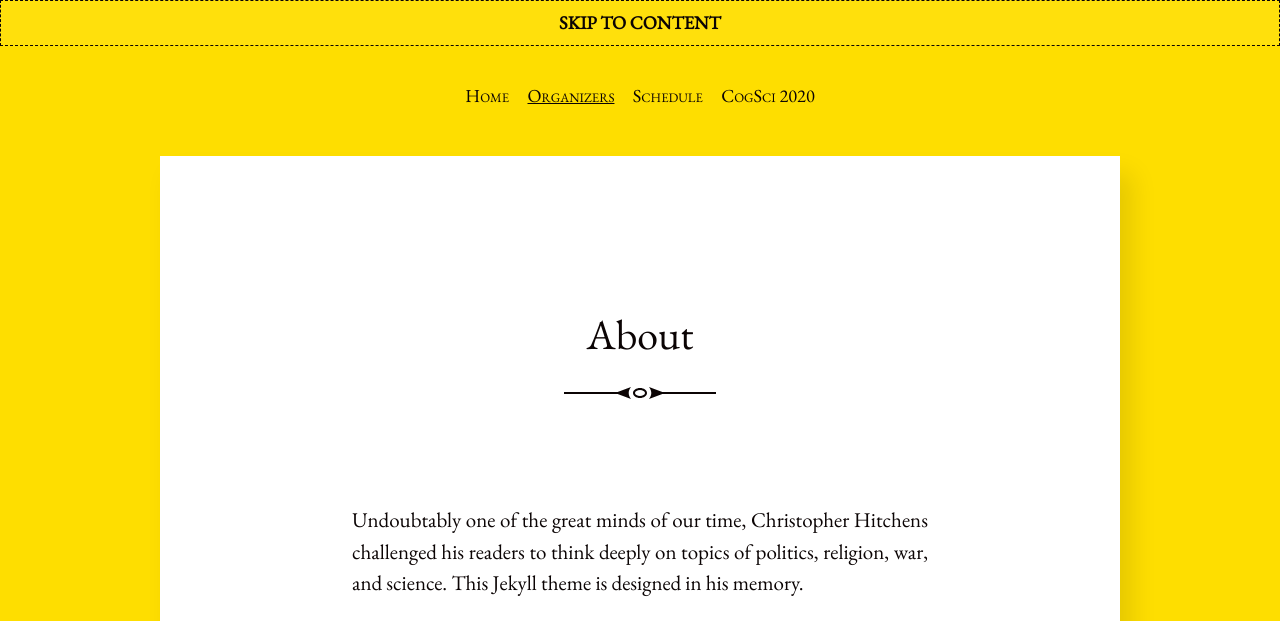
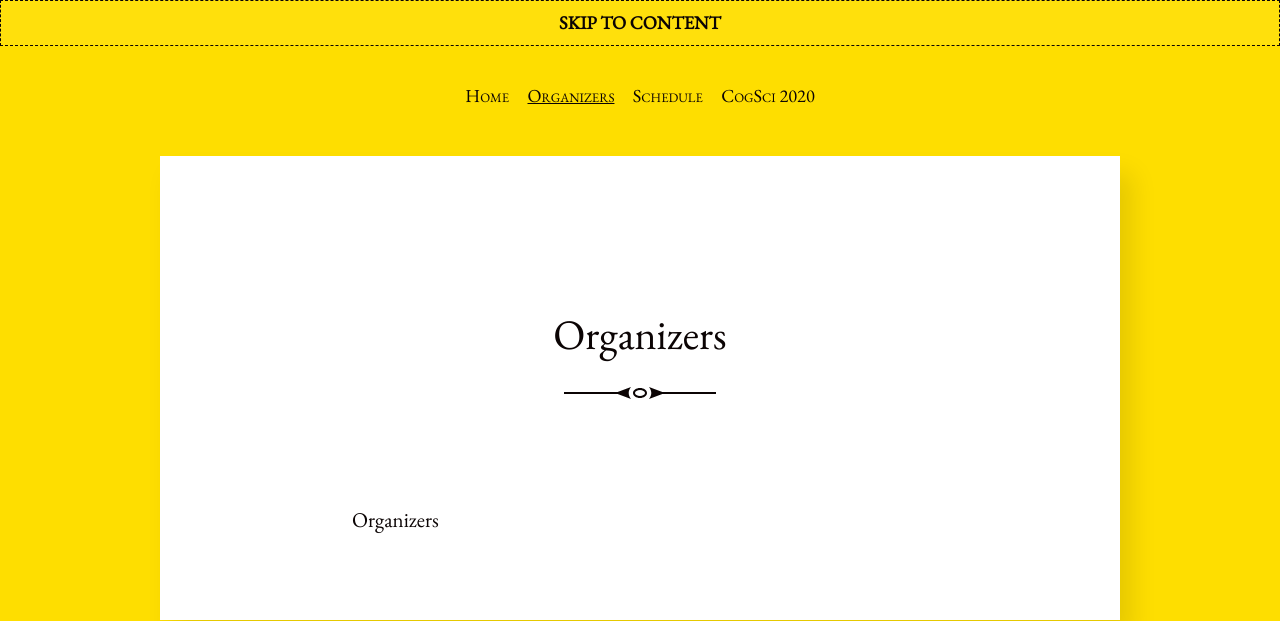
Before and after one commit to cognitioncollectivesandculture/cognitioncollectivesandculture.github.io, a Jekyll site: the page built from organizers.md, in a window 1280 px wide and 1400 px high. Shown: the top 621 px of the window. Built offline with Jekyll 4.4.1, drawn with Linux system fonts in a browser that asks for light colours; some of the changed text lies outside the part shown; grey boxes are pictures that could not be loaded.

Commit message:
saved md files

```diff
--- a/_config.yml
+++ b/_config.yml
@@ -21,7 +21,7 @@ baseurl: "/" # the subpath of your site, e.g. /blog
 url: "https://cognitioncollectivesandculture.github.io/" # the base hostname & protocol for your site, e.g. http://example.com
 icon: /assets/images/icon-512.png
 twitter_username:
-github_username:  cognitioncollectivesandculture
+github_username: cognitioncollectivesandculture
 
 # Build settings
 markdown: kramdown
--- a/organizers.md
+++ b/organizers.md
@@ -1,17 +1,6 @@
 ---
 layout: post
-title: About
+title: Organizers
 ---
 
-Undoubtably one of the great minds of our time, Christopher Hitchens challenged his readers to think deeply on topics of politics, religion, war, and science. This Jekyll theme is designed in his memory.
-
-<figure>
-  <img alt="Christopher Hitchens" src="https://upload.wikimedia.org/wikipedia/commons/6/63/Christopher_Hitchens_2008-04-24_001.jpg" />
-  <figcaption>
-    Photo by Fri Tanke and licensed under the <a href="https://creativecommons.org/licenses/by/3.0/deed.en">Creative Commons Attribution 3.0 Unported</a> license.
-  </figcaption>
-</figure>
-
-From [Wikipedia](https://en.wikipedia.org/wiki/Christopher_Hitchens):
-
->Christopher Eric Hitchens (13 April 1949 – 15 December 2011) was an Anglo-American author, columnist, essayist, orator, religious and literary critic, social critic, and journalist. Hitchens was the author, co-author, editor or co-editor of over 30 books, including five collections of essays on culture, politics and literature. A staple of public discourse, his confrontational style of debate made him both a lauded intellectual and a controversial public figure. He contributed to New Statesman, The Nation, The Weekly Standard, The Atlantic, London Review of Books, The Times Literary Supplement, Slate, Free Inquiry and Vanity Fair.
+Organizers
```
Also changed, not shown: schedule.md (+6 -1 lines), 2 other files.
